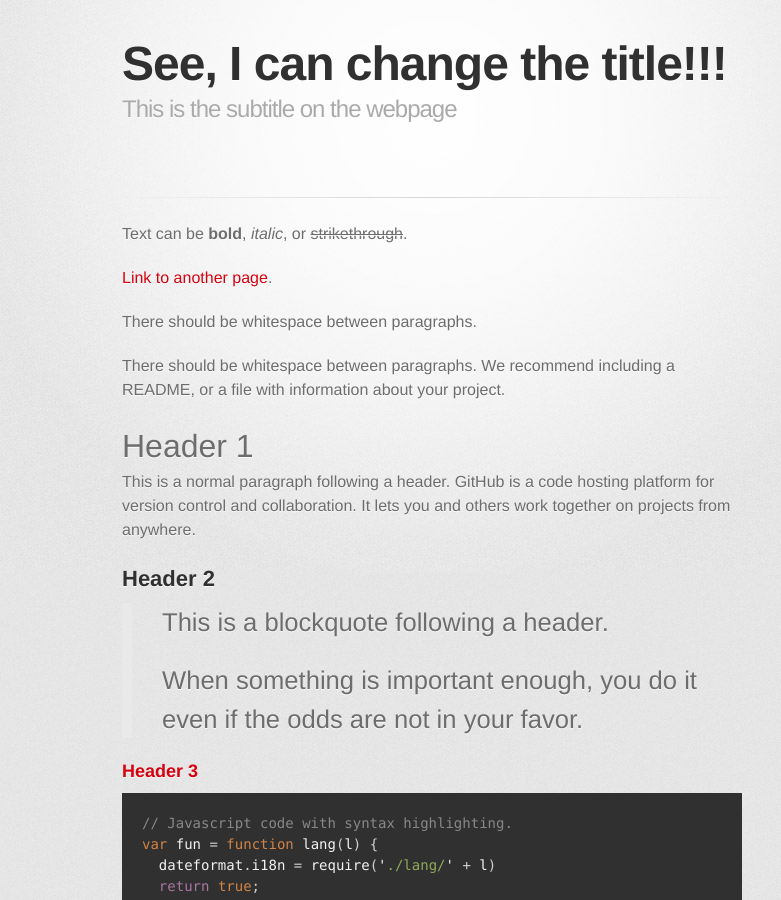
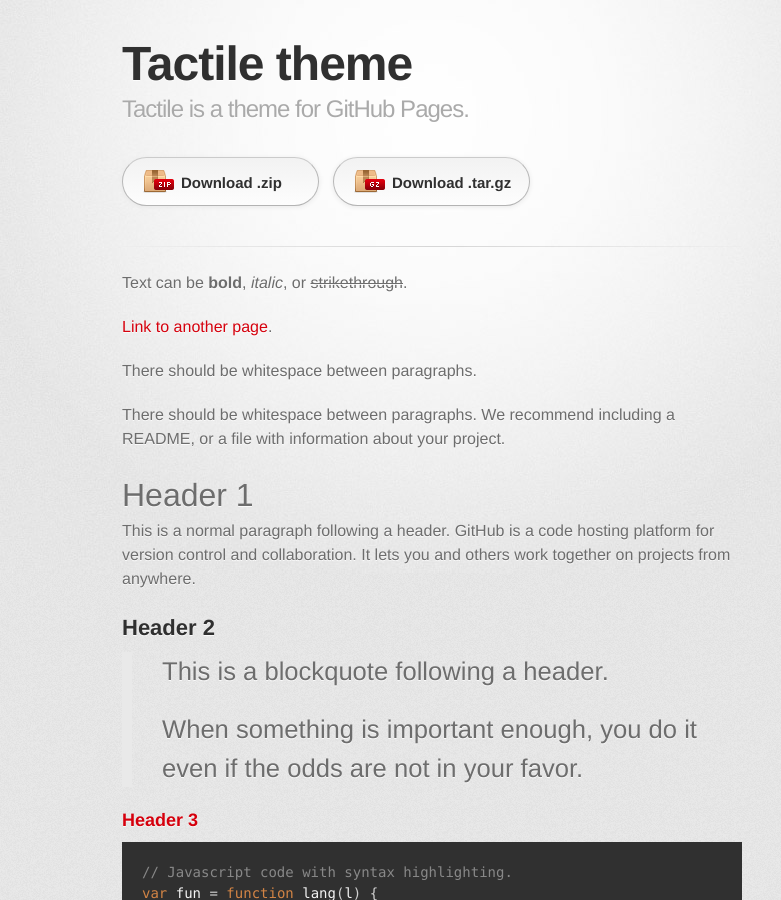
Before and after one commit to bpwheelock/bpwheelock.github.io, a Jekyll site: the page built from index.md, in a window 1280 px wide and 900 px high. Shown: the whole window, without its empty margins (208-989 px from the left). Built offline with Jekyll 4.4.1, drawn with Linux system fonts in a browser that asks for light colours; some web fonts are replaced; our own code applies the rules of GitHub Pages for plain Markdown files.

Commit message:
Add files via upload

```diff
--- a/_config.yml
+++ b/_config.yml
@@ -1,5 +1,5 @@
 title: Tactile theme
 description: Tactile is a theme for GitHub Pages.
-show_downloads: false
+show_downloads: true
 google_analytics:
 theme: jekyll-theme-tactile
--- a/index.md
+++ b/index.md
@@ -1,6 +1,5 @@
 ---
-title: See, I can change the title!!!
-description: This is the subtitle on the webpage
+layout: default
 ---
 
 Text can be **bold**, _italic_, or ~~strikethrough~~.
```
Also changed, not shown: README.md.
